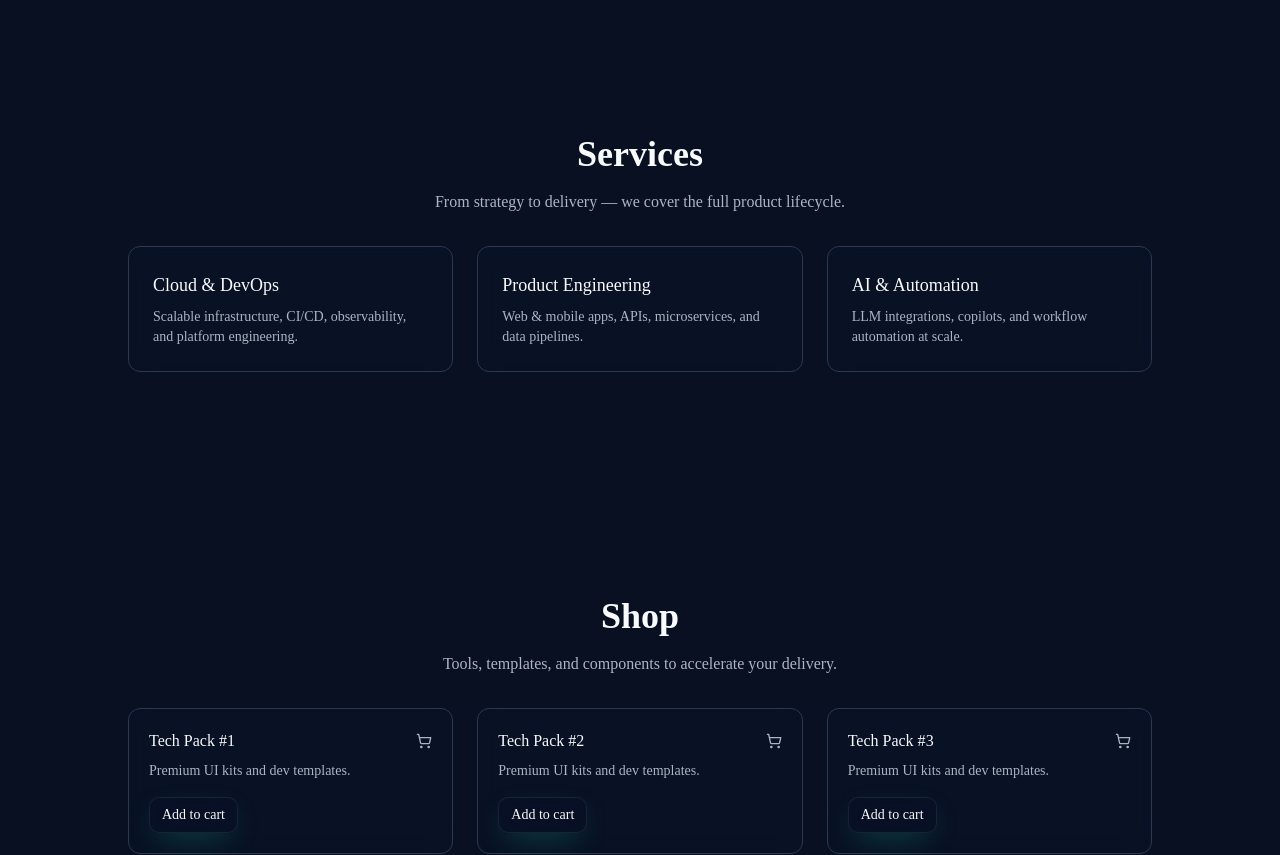
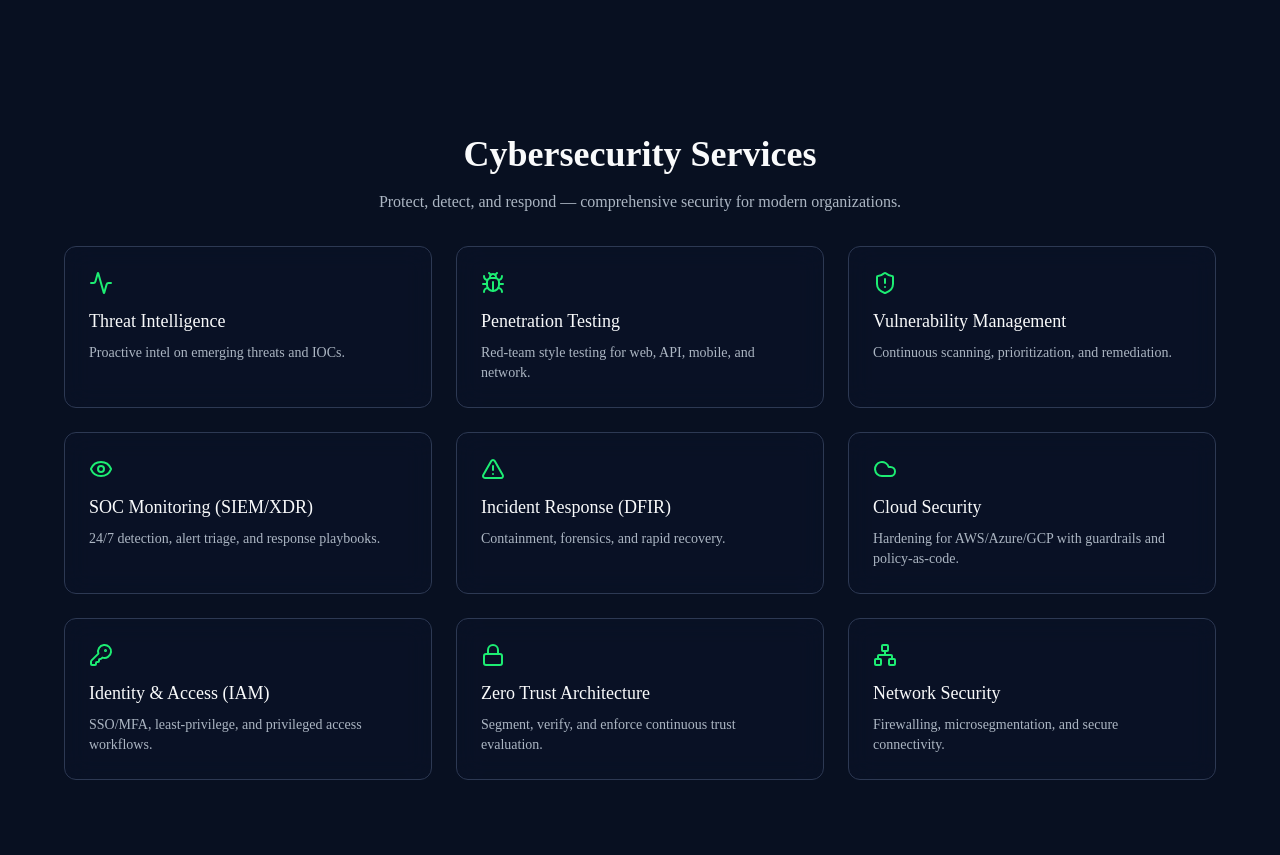
Before and after one commit to fredrickkitonyi016/frimat-vision-nexus, a React (Vite) app: page / in a window 1280 px wide. Shown: the part 1100-1955 px from the top of the page. Built offline with nearby package versions, Linux system fonts and the light colour scheme.

Commit message:
Add service cards
Add service cards to the services section.

```diff
--- a/src/pages/Index.tsx
+++ b/src/pages/Index.tsx
@@ -1,5 +1,5 @@
 import { Button } from "@/components/ui/button";
-import { CheckCircle2, Code2, Cpu, Rocket, Shield, ShoppingCart } from "lucide-react";
+import { CheckCircle2, Code2, Cpu, Rocket, Shield, ShoppingCart, Activity, Bug, ShieldAlert, Eye, Lock, KeyRound, Cloud, Network, AlertTriangle } from "lucide-react";
 
 const Section = ({ id, title, subtitle, children }: { id: string; title: string; subtitle?: string; children: React.ReactNode }) => (
   <section id={id} className="section container animate-fade-in">
@@ -62,20 +62,25 @@ export default function Index() {
           </div>
         </Section>
 
-        <Section id="services" title="Services" subtitle="From strategy to delivery — we cover the full product lifecycle.">
-          <div className="mx-auto grid max-w-5xl grid-cols-1 gap-6 md:grid-cols-3">
-            <article className="rounded-xl border border-border bg-card/60 p-6 backdrop-blur-md">
-              <h4 className="text-lg font-medium">Cloud & DevOps</h4>
-              <p className="mt-2 text-sm text-muted-foreground">Scalable infrastructure, CI/CD, observability, and platform engineering.</p>
-            </article>
-            <article className="rounded-xl border border-border bg-card/60 p-6 backdrop-blur-md">
-              <h4 className="text-lg font-medium">Product Engineering</h4>
-              <p className="mt-2 text-sm text-muted-foreground">Web & mobile apps, APIs, microservices, and data pipelines.</p>
-            </article>
-            <article className="rounded-xl border border-border bg-card/60 p-6 backdrop-blur-md">
-              <h4 className="text-lg font-medium">AI & Automation</h4>
-              <p className="mt-2 text-sm text-muted-foreground">LLM integrations, copilots, and workflow automation at scale.</p>
-            </article>
+        <Section id="services" title="Cybersecurity Services" subtitle="Protect, detect, and respond — comprehensive security for modern organizations.">
+          <div className="mx-auto grid max-w-6xl grid-cols-1 gap-6 sm:grid-cols-2 md:grid-cols-3">
+            {[
+              { title: "Threat Intelligence", icon: Activity, desc: "Proactive intel on emerging threats and IOCs." },
+              { title: "Penetration Testing", icon: Bug, desc: "Red-team style testing for web, API, mobile, and network." },
+              { title: "Vulnerability Management", icon: ShieldAlert, desc: "Continuous scanning, prioritization, and remediation." },
+              { title: "SOC Monitoring (SIEM/XDR)", icon: Eye, desc: "24/7 detection, alert triage, and response playbooks." },
+              { title: "Incident Response (DFIR)", icon: AlertTriangle, desc: "Containment, forensics, and rapid recovery." },
+              { title: "Cloud Security", icon: Cloud, desc: "Hardening for AWS/Azure/GCP with guardrails and policy-as-code." },
+              { title: "Identity & Access (IAM)", icon: KeyRound, desc: "SSO/MFA, least-privilege, and privileged access workflows." },
+              { title: "Zero Trust Architecture", icon: Lock, desc: "Segment, verify, and enforce continuous trust evaluation." },
+              { title: "Network Security", icon: Network, desc: "Firewalling, microsegmentation, and secure connectivity." },
+            ].map((s) => (
+              <article key={s.title} className="rounded-xl border border-border bg-card/60 p-6 backdrop-blur-md hover:shadow-xl transition-shadow">
+                <s.icon className="h-6 w-6 text-accent" />
+                <h4 className="mt-3 text-lg font-medium">{s.title}</h4>
+                <p className="mt-2 text-sm text-muted-foreground">{s.desc}</p>
+              </article>
+            ))}
           </div>
         </Section>
 
```
